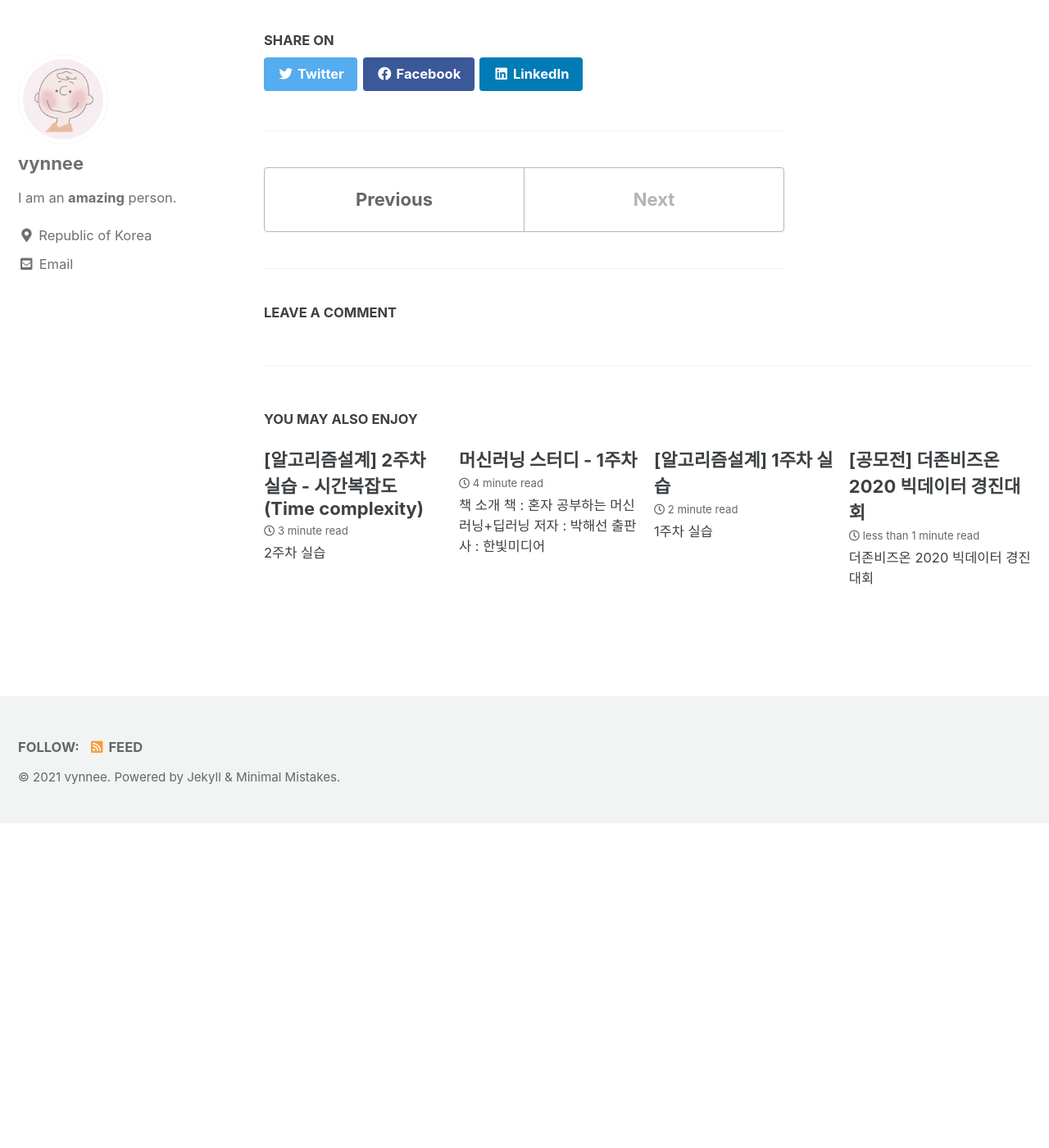
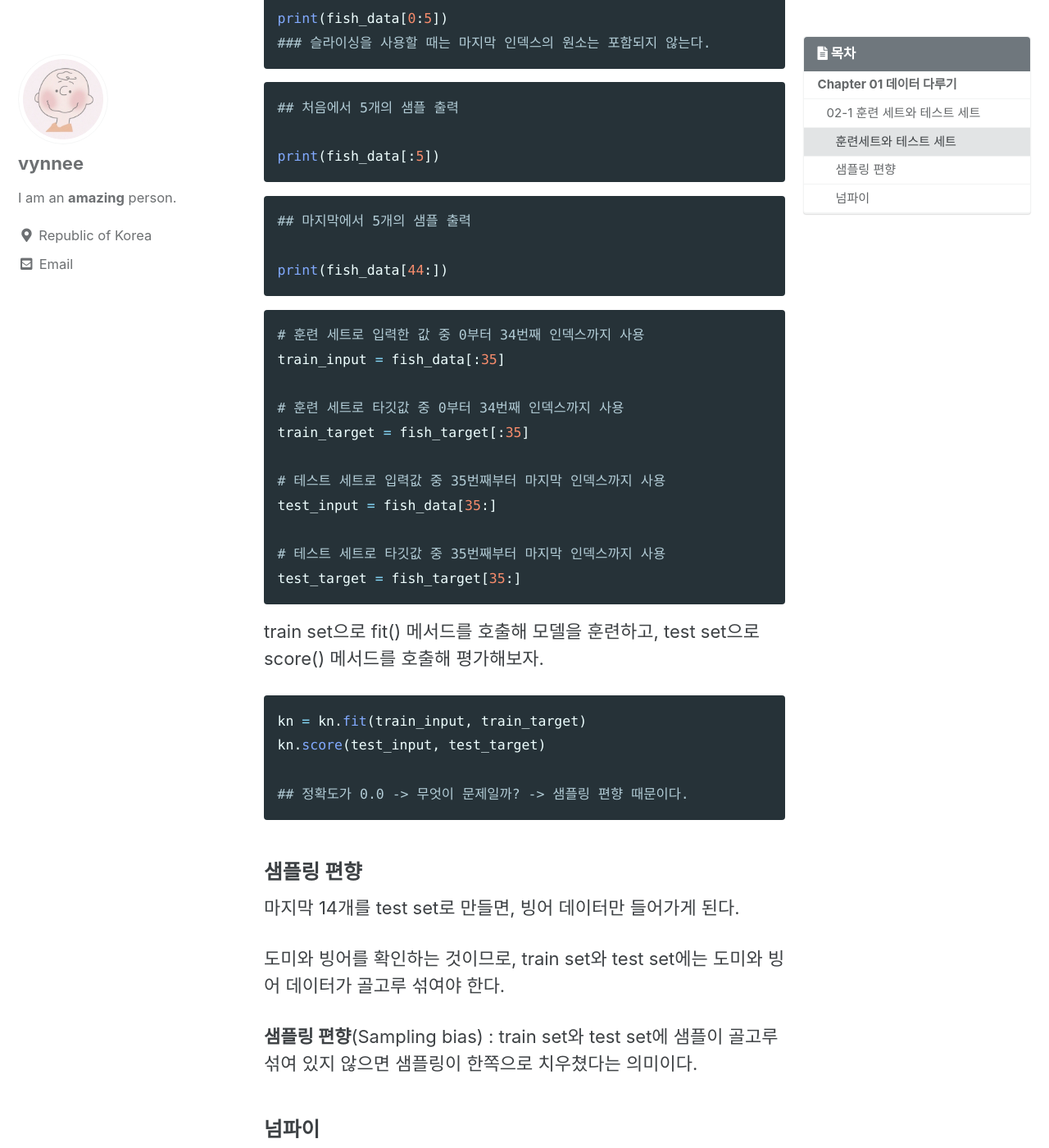
Before and after one commit to vynnee/vynnee.github.io, a Jekyll site: the page built from _posts/2021-01/ML/2021-03-16-ml02.md, in a window 1280 px wide and 1400 px high, scrolled down 2557 px. Shown: the whole window at 82% size. Built offline with Jekyll 4.4.1, drawn with Linux system fonts in a browser that asks for light colours; cached includes are drawn as plain includes; comment, search, counter and statistics services are not loaded; before the commit the page ends 3561 px from its top, so only the background shows below that; some of the changed text lies outside the part shown.

Commit message:
[2021-03-16] post modify

````diff
--- a/_posts/2021-01/ML/2021-03-16-ml02.md
+++ b/_posts/2021-01/ML/2021-03-16-ml02.md
@@ -86,3 +86,99 @@ kn = KNeighborsClassifier()
 print(fish_data[4])
 ### 배열의 인덱스는 0부터 시작
 ```
+
+**슬라이싱**(Slicing) : 콜론(:)을 가운데 두고 인덱스의 번위를 지정하여 여러 개의 원소를 선택할 수 있다.
+
+```python
+## 첫 번째부터 다섯 번째까지의 샘플을 선택해보자.
+
+print(fish_data[0:5])
+### 슬라이싱을 사용할 때는 마지막 인덱스의 원소는 포함되지 않는다.
+```
+
+```python
+## 처음에서 5개의 샘플 출력
+
+print(fish_data[:5])
+```
+
+```python
+## 마지막에서 5개의 샘플 출력
+
+print(fish_data[44:])
+```
+
+```python
+# 훈련 세트로 입력한 값 중 0부터 34번째 인덱스까지 사용
+train_input = fish_data[:35]
+
+# 훈련 세트로 타깃값 중 0부터 34번째 인덱스까지 사용
+train_target = fish_target[:35]
+
+# 테스트 세트로 입력값 중 35번째부터 마지막 인덱스까지 사용
+test_input = fish_data[35:]
+
+# 테스트 세트로 타깃값 중 35번째부터 마지막 인덱스까지 사용
+test_target = fish_target[35:]
+```
+
+train set으로 fit() 메서드를 호출해 모델을 훈련하고, test set으로 score() 메서드를 호출해 평가해보자.
+
+```python
+kn = kn.fit(train_input, train_target)
+kn.score(test_input, test_target)
+
+## 정확도가 0.0 -> 무엇이 문제일까? -> 샘플링 편향 때문이다.
+```
+
+### 샘플링 편향
+
+마지막 14개를 test set로 만들면, 빙어 데이터만 들어가게 된다.
+
+도미와 빙어를 확인하는 것이므로, train set와 test set에는 도미와 빙어 데이터가 골고루 섞여야 한다.
+
+**샘플링 편향**(Sampling bias) : train set와 test set에 샘플이 골고루 섞여 있지 않으면 샘플링이 한쪽으로 치우쳤다는 의미이다.
+
+### 넘파이
+
+**넘파이**(Numpy) : 파이썬의 대표적인 배열 라이브러리
+
+```python
+import numpy as np # 넘파이 임포트
+```
+
+```python
+## 파이썬 리스트를 넘파이 배열로 바꾸기
+
+input_arr = np.array(fish_data)
+target_arr = np.array(fish_target)
+```
+
+```python
+print(input_arr) # 49개의 행과 2개의 열
+```
+
+```python
+## shape : 배열의 크기를 알려준다.
+
+print(input_arr.shape) # 이 명령를 사용하면 (샘플 수, 특성 수)를 출력한다.
+```
+
+배열에서 랜덤하게 샘플을 선택해 train set과 test set으로 만들기 위해, 문작위로 샘플을 고르자.
+
+**주의할 점** - input_arr와 taget_arr에서 같은 위치는 함께 선택되어야 함.
+
+```python
+## 인덱스를 섞은 다음 input_arr와 target_arr에서 샘플을 선택
+## arange() 함수 이용
+
+np.random.seed(42) # 나의 출력 결과와 책의 결과가 같도록 조절
+index = np.arange(49)
+np.random.shuffle(index)
+```
+
+```python
+print(index)
+```
+
+**배열 인덱싱**(array indexing) : 1개의 인덱스가 아닌 여러 개의 인덱스로 한 번에 여러 개의 원소를 선택할 수 있다.
````
